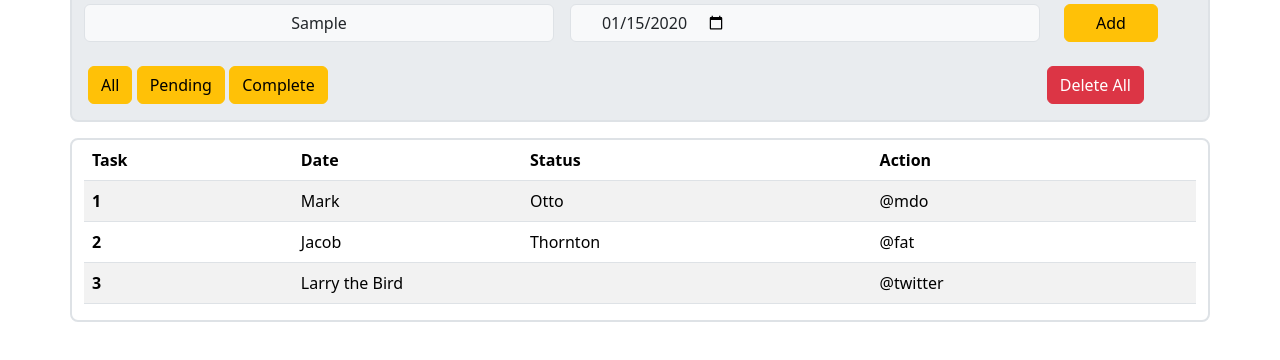
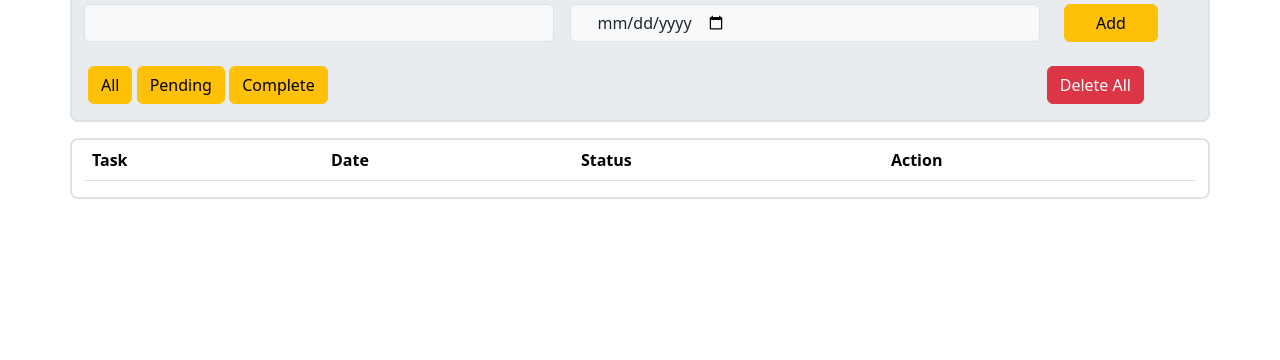
Before and after one commit to noWay777/todo-app, a plain HTML site: page index.htm in a window 1280 px wide. Both pictures are taken after typing "Sample", "2020-01-15" into the empty fields and a click on the button "Add". Shown: the part 76-436 px from the top of the page. Drawn offline with nearby package versions, Linux system fonts and the light colour scheme.

Commit message:
js codes updated!

```diff
--- a/index.htm
+++ b/index.htm
@@ -14,9 +14,9 @@
         <div class="container border border-2 mt-3 p-3 rounded-3 bg-body-secondary">
             <h2 class="text-center">Todo App</h2>
             <div class="row">
-                <input class="input-group-text col-5 mx-2" type="text">
-                <input class="input-group-text col-5 mx-2" type="date">
-                <button class="btn btn-warning col-1 mx-3">Add</button>
+                <input id="task-input" class="input-group-text col-5 mx-2" type="text">
+                <input id="task-date" class="input-group-text col-5 mx-2" type="date">
+                <button id="add-button" class="btn btn-warning col-1 mx-3">Add</button>
 
                 <div id="buttons" class="d-flex justify-content-between mt-4">
                     <div> <button class="btn btn-warning">All</button>
@@ -28,6 +28,8 @@
                 </div>
             </div>
     </section>
+
+    <div class="container text-center lead mt-3 text-light" id="alert-msg"></div>
 
     <section id="table">
         <div class="container mt-3 border border-2 rounded-3">
@@ -41,23 +43,7 @@
                     </tr>
                 </thead>
                 <tbody>
-                    <tr>
-                        <th scope="row">1</th>
-                        <td>Mark</td>
-                        <td>Otto</td>
-                        <td>@mdo</td>
-                    </tr>
-                    <tr>
-                        <th scope="row">2</th>
-                        <td>Jacob</td>
-                        <td>Thornton</td>
-                        <td>@fat</td>
-                    </tr>
-                    <tr>
-                        <th scope="row">3</th>
-                        <td colspan="2">Larry the Bird</td>
-                        <td>@twitter</td>
-                    </tr>
+
                 </tbody>
             </table>
         </div>
--- a/js/index.js
+++ b/js/index.js
@@ -0,0 +1,47 @@
+const taskInput = document.getElementById('task-input');
+const dateInput = document.getElementById('task-date');
+const addbutton = document.getElementById('add-button');
+const alertMsg = document.getElementById('alert-msg');
+
+const todos = [];
+
+const showAlert = (message, type) => {
+    alertMsg.innerHTML =''
+    const alert = document.createElement('p');
+    alert.innerText = message;
+if(type === 'error'){
+    alert.classList.add('bg-danger')
+    alert.classList.add('rounded-2')
+} else{
+    alert.classList.add('bg-success')
+    alert.classList.add('rounded-2')
+}
+    alertMsg.append(alert)
+    setTimeout(() => {
+        alert.style.display = 'none';
+    }, 2000)
+
+}
+
+const addHandler = () => {
+    const task = taskInput.value;
+    const date = dateInput.value;
+    const todo = {
+        task: task,
+        data: date,
+        completed: false
+    };
+    if (task) {
+        todos.push(todo)
+        taskInput.value = '';
+        dateInput.value = '';
+        console.log(todos);
+        showAlert('Todo added successfully!', 'succes')
+    } else {
+        showAlert('Please enter todo', 'error')
+    }
+
+}
+
+addbutton.addEventListener('click', addHandler);
+showAlert('')
```
